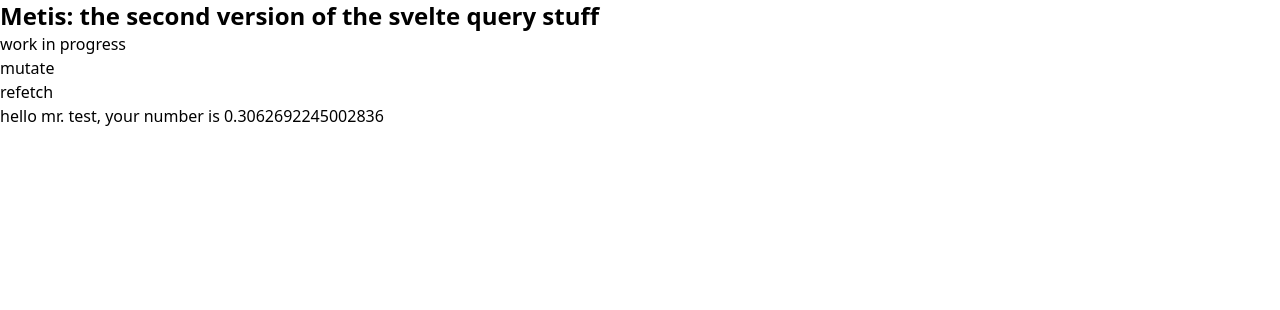
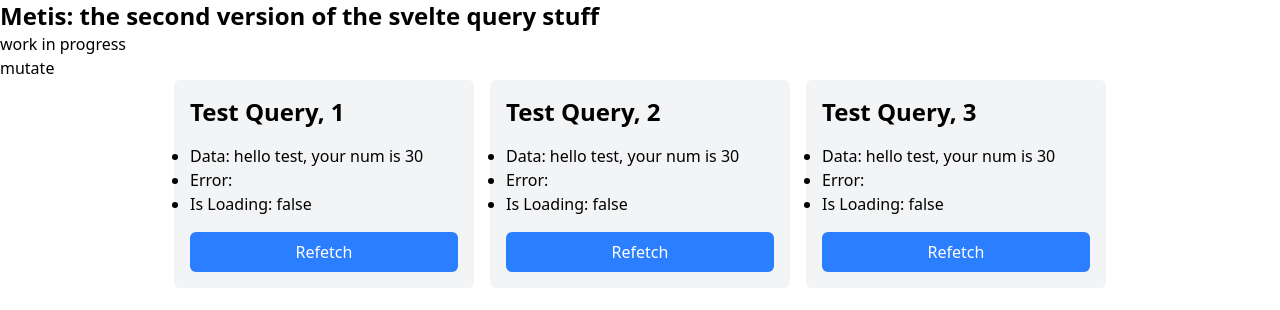
Before and after one commit to bmdavis419/effect-plus-sveltekit, a SvelteKit app: page /metis in a window 1280 px wide. Shown: the top 310 px of the page. Built offline with nearby package versions, Linux system fonts and the light colour scheme.

Commit message:
better test setup for the queries

```diff
--- a/src/routes/metis/+page.svelte
+++ b/src/routes/metis/+page.svelte
@@ -3,6 +3,7 @@
 	import { metisQueryOptions } from './metisQuery.svelte';
 	import { metisMutationOptions } from './metisMutation.svelte';
 	import { getMetisClient } from './metisClient.svelte';
+	import TestQuery from './TestQuery.svelte';
 
 	const client = getMetisClient();
 
@@ -22,30 +23,6 @@
 	});
 
 	const testMutation = client.createMutation(testMutationOptions);
-
-	const testQueryOptions = metisQueryOptions({
-		queryFn: ([name]) =>
-			Effect.gen(function* () {
-				const response = yield* Effect.promise(() => fetch(`/metis/demo`));
-
-				if (!response.ok) {
-					yield* Effect.fail(new Error(`your number is too big :(`));
-					return '';
-				}
-
-				const { randomNumber } = yield* Effect.promise(
-					() => response.json() as Promise<{ randomNumber: number }>
-				);
-
-				return `hello mr. ${name}, your number is ${randomNumber}`;
-			}),
-		queryKey: ['test'] as const,
-		config: {
-			refetchOnMount: true
-		}
-	});
-
-	const testQuery = client.createQuery(testQueryOptions);
 </script>
 
 <div>
@@ -65,18 +42,8 @@
 	<div>error: {String(testMutation.error)}</div>
 {/if}
 
-<div>
-	<button onclick={() => testQuery.refetch()}>refetch</button>
+<div class="flex items-center justify-center gap-4">
+	<TestQuery idx={1} />
+	<TestQuery idx={2} />
+	<TestQuery idx={3} />
 </div>
-
-{#if testQuery.isLoading}
-	<div>loading...</div>
-{/if}
-
-{#if testQuery.error}
-	<div>error: {String(testQuery.error.message)}</div>
-{/if}
-
-{#if testQuery.data}
-	<div>{testQuery.data}</div>
-{/if}
--- /dev/null
+++ b/src/routes/metis/TestQuery.svelte
@@ -0,0 +1,49 @@
+<script lang="ts">
+	import { Effect } from 'effect';
+	import { getMetisClient } from './metisClient.svelte';
+	import { metisQueryOptions } from './metisQuery.svelte';
+
+	const { idx }: { idx: number } = $props();
+
+	const client = getMetisClient();
+
+	const testQueryOptions = metisQueryOptions({
+		queryFn: ([name]) =>
+			Effect.gen(function* () {
+				const response = yield* Effect.promise(() => fetch(`/metis/demo`));
+
+				if (!response.ok) {
+					yield* Effect.fail(new Error(`your number is too big :(`));
+					return '';
+				}
+
+				const { randomNumber } = yield* Effect.promise(
+					() => response.json() as Promise<{ randomNumber: number }>
+				);
+
+				const randomToTwoDigits = Math.floor(randomNumber * 100);
+
+				return `hello ${name}, your num is ${randomToTwoDigits}`;
+			}),
+		queryKey: ['test'] as const,
+		config: {
+			refetchOnMount: true
+		}
+	});
+
+	const testQuery = client.createQuery(testQueryOptions);
+</script>
+
+<div class="flex w-[300px] flex-col gap-4 rounded-md bg-gray-100 p-4">
+	<h3 class="text-2xl font-bold">Test Query, {idx}</h3>
+
+	<ul class="list-disc">
+		<li>Data: {testQuery.data}</li>
+		<li>Error: {testQuery.error?.message}</li>
+		<li>Is Loading: {testQuery.isLoading}</li>
+	</ul>
+
+	<button onclick={() => testQuery.refetch()} class="rounded-md bg-blue-500 p-2 text-white">
+		Refetch
+	</button>
+</div>
```
